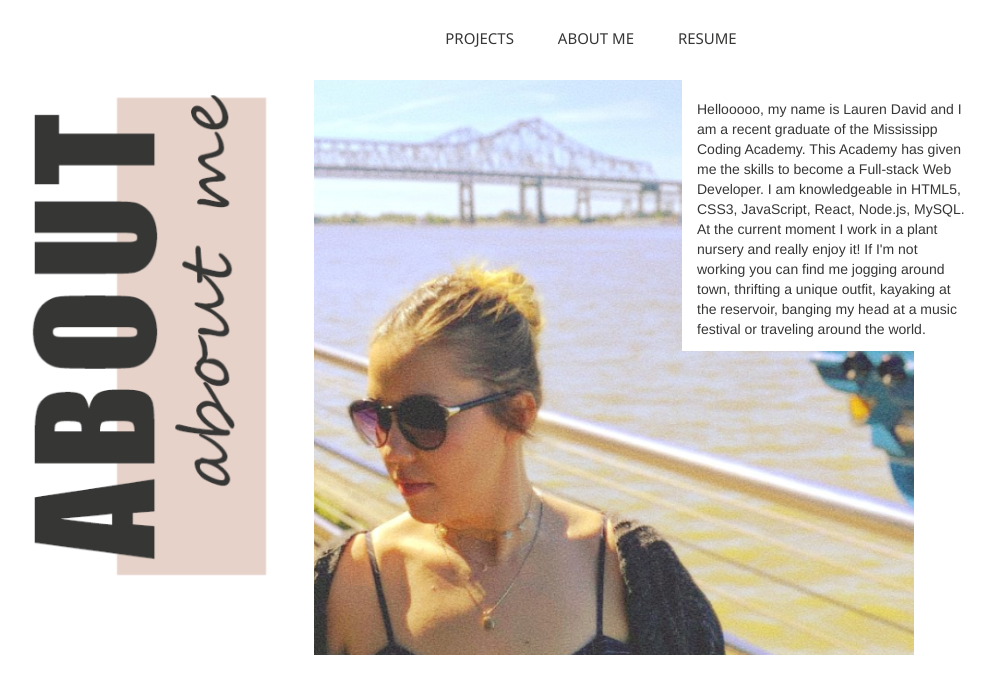
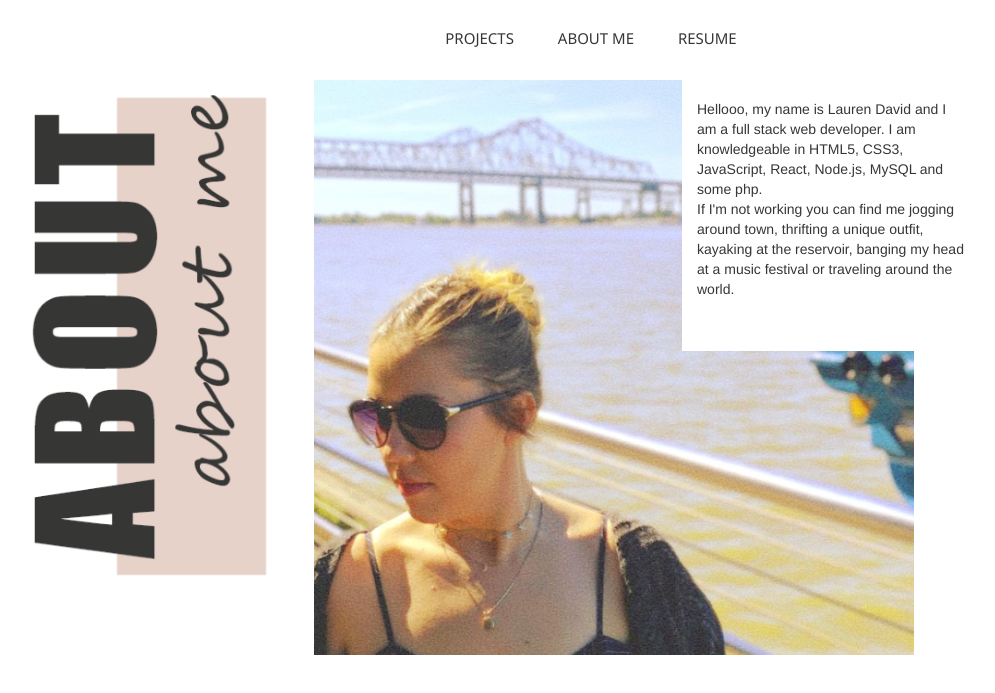
Before and after one commit to Ledavid180/Ledavid180.github.io, a plain HTML site: page aboutPersonalPortfolio.html in a window 1280 px wide. Shown: the part 63-756 px from the top of the page, without its empty margins (49-1044 px from the left). Drawn offline with nearby package versions, Linux system fonts and the light colour scheme.

Commit message:
Update aboutPersonalPortfolio.html

```diff
--- a/aboutPersonalPortfolio.html
+++ b/aboutPersonalPortfolio.html
@@ -36,7 +36,7 @@
                     </div>
                     <div class="col-sm-9 col-xs-9">
                         <img src="media/nolahack.PNG" class="innola img-responsive" alt="lauren david" />
-                        <p class="bio">Hellooooo, my name is Lauren David and I am a recent graduate of the Mississipp Coding Academy. This Academy has given me the skills to become a Full-stack Web Developer. I am knowledgeable in HTML5, CSS3, JavaScript, React, Node.js, MySQL.<br>At the current moment I work in a plant nursery and really enjoy it! If I'm not working you can find me jogging around town, thrifting a unique outfit, kayaking at the reservoir, banging my head at a music festival or traveling around the world.</p>
+                        <p class="bio">Hellooo, my name is Lauren David and I am a full stack web developer. I am knowledgeable in HTML5, CSS3, JavaScript, React, Node.js, MySQL and some php.<br> If I'm not working you can find me jogging around town, thrifting a unique outfit, kayaking at the reservoir, banging my head at a music festival or traveling around the world.</p>
                     </div>
             </div>
         </div>
```
